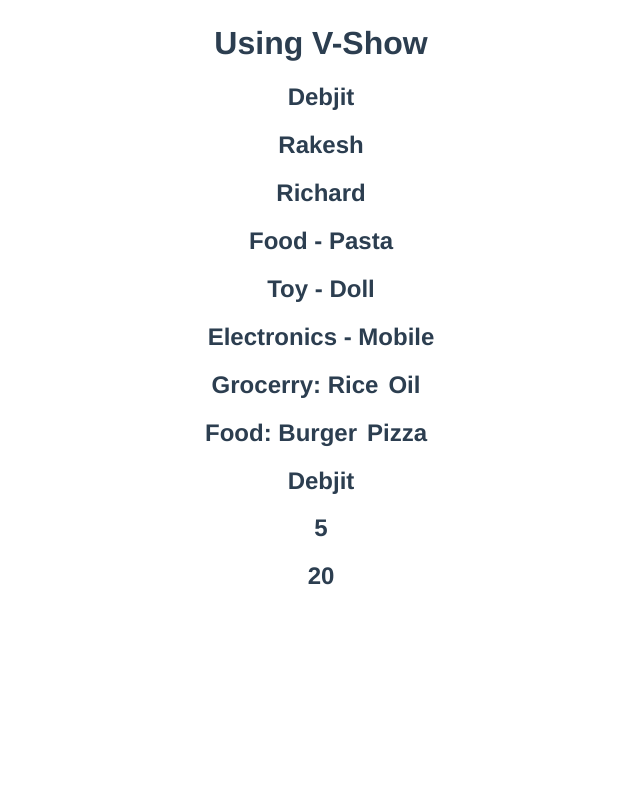
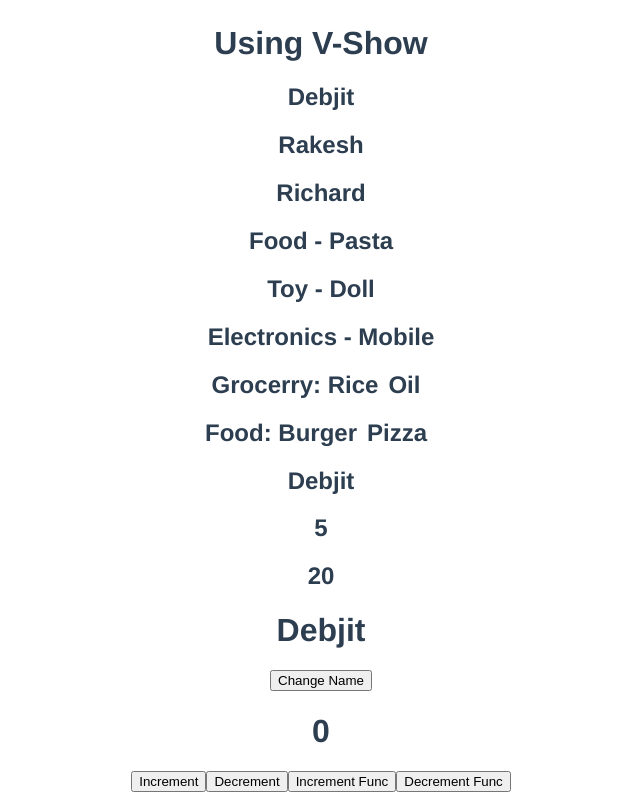
Before and after one commit to DebjitPramanick/Practice-Vue, a Vue app in the folder firstapp/: page / in a window 1280 px wide. Shown: the part 554-1354 px from the top of the page, without its empty margins (319-959 px from the left). Before the commit the page ends 1164 px from the top, so only its background shows below. Built offline with nearby package versions, Linux system fonts and the light colour scheme.

Commit message:
Event handling

```diff
--- a/firstapp/src/Methods.vue
+++ b/firstapp/src/Methods.vue
@@ -2,6 +2,17 @@
   <div class="hello">
     <h2>{{add(2)}}</h2>
     <h2>{{multiply()}}</h2>
+    <div>
+        <h1>{{name}}</h1>
+        <button v-on:click="name = 'Batman'">Change Name</button>
+    </div>
+    <div>
+        <h1>{{count}}</h1>
+        <button v-on:click="count += 1">Increment</button>
+        <button v-on:click="count -= 1">Decrement</button>
+        <button v-on:click="increment">Increment Func</button>
+        <button v-on:click="decrement">Decrement Func</button>
+    </div>
   </div>
 </template>
 
@@ -13,7 +24,9 @@ export default {
   },
   data(){
       return{
-          base: 2
+          base: 2,
+          name: "Debjit",
+          count: 0
       }
   },
   methods: {
@@ -22,6 +35,12 @@ export default {
       },
       multiply(){
           return 10 *this.base
+      },
+      increment(){
+          this.count += 2
+      },
+      decrement(){
+          this.count -= 2
       }
   }
 }
```
